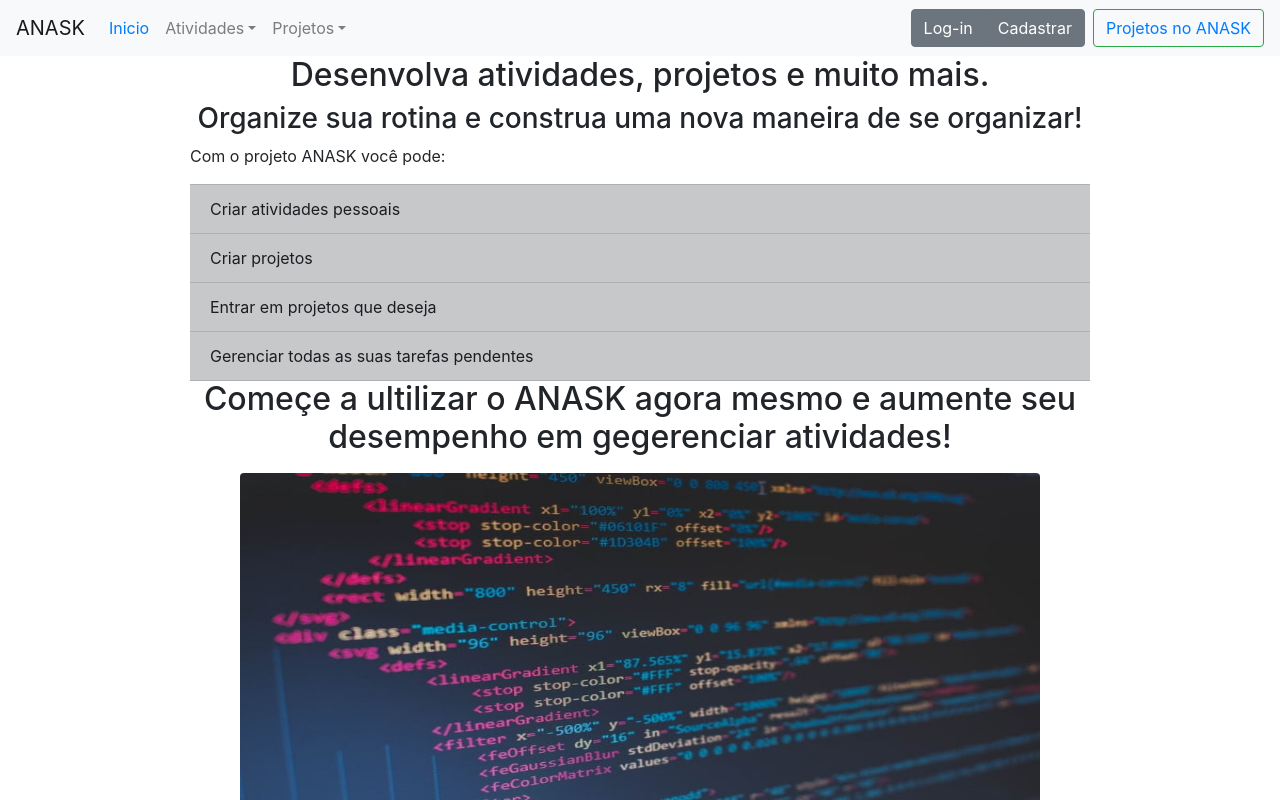
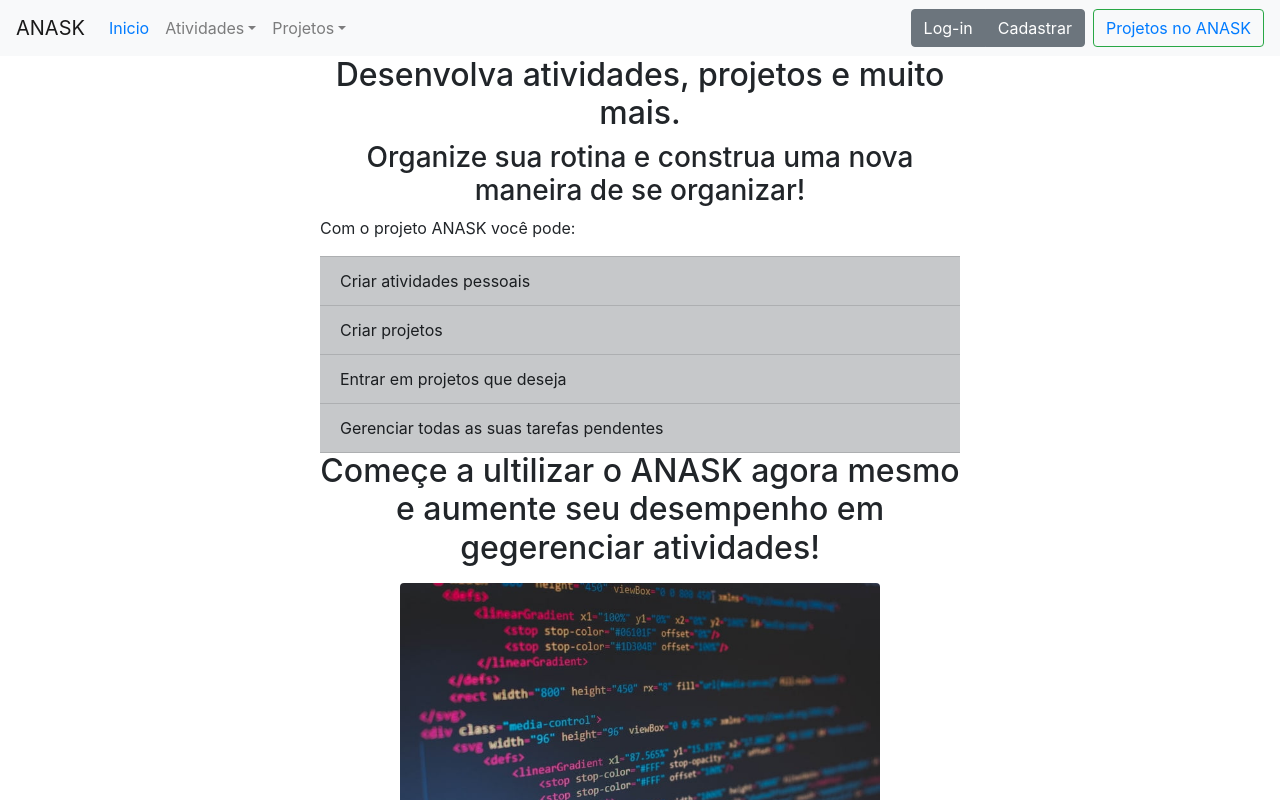
Before and after one commit to FilipeGundim/ANASK, a React (Create React App) app in the folder frontend/front-anask/: page / in a window 1280 px wide. Shown: the top 800 px of the page. Built offline with nearby package versions, Linux system fonts and the light colour scheme.

Commit message:
piranha assadinha

```diff
--- a/frontend/front-anask/src/components/inicio.jsx
+++ b/frontend/front-anask/src/components/inicio.jsx
@@ -3,22 +3,8 @@ import { Image, ListGroup } from 'react-bootstrap'
 
 const Inicio = () => {
 
-    let divStyle = {
-        justifyContent: "center",
-        textAlign: "center",
-        width: "900px",
-        marginLeft: "auto",
-        marginRight: "auto"
-    }
-
-    let imageStyle = {
-        width: "800px",
-        height: "350px",
-        boderRadius: "20px"
-    }
-
     return (
-        <div style={divStyle}>
+        <div className="text-center w-50 ml-auto mr-auto justify-content-center">
             <h2>Desenvolva atividades, projetos e muito mais.</h2>
             <h3>Organize sua rotina e construa uma nova maneira de se organizar!</h3>
             <ListGroup className="text-left" variant="flush">
@@ -29,7 +15,7 @@ const Inicio = () => {
                 <ListGroup.Item variant="dark">Gerenciar todas as suas tarefas pendentes</ListGroup.Item>
             </ListGroup>
             <p><h2>Começe a ultilizar o ANASK agora mesmo e aumente seu desempenho em gegerenciar atividades!</h2></p>
-            <Image src={'./imagens/reat-image.jpg'} style={imageStyle} rounded />
+            <Image src={'./imagens/reat-image.jpg'} className="w-75 " rounded />
         </div>
     )
 }
```
